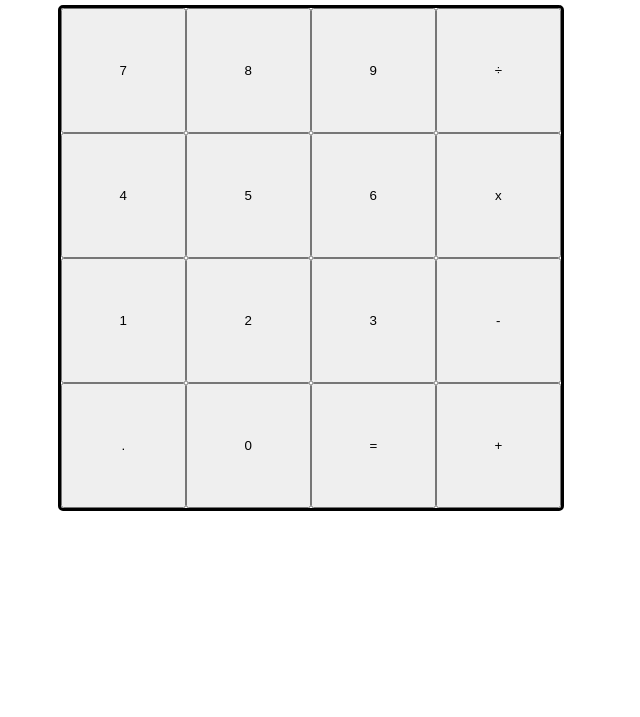
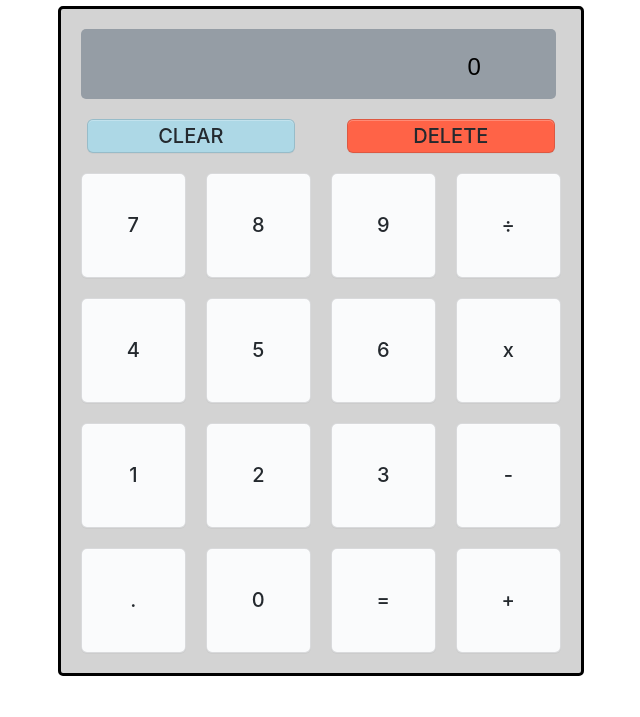
Before and after one commit to urialevy/calculator, a plain HTML site: page index.html in a window 1280 px wide. Shown: the part 83-800 px from the top of the page, without its empty margins (203-843 px from the left). Drawn offline with Linux system fonts and the light colour scheme.

Commit message:
updated GUI

```diff
--- a/index.html
+++ b/index.html
@@ -4,6 +4,12 @@
 <body>
     <div class="container">
         <h1>Calculator</h1>
+        <div id="calc">
+        <div id="result"><p>0</p></div>
+        <div id="topbtns">
+            <button id="clear">CLEAR</button>
+            <button id="delete">DELETE</button>
+        </div>
         <div id="calculatorGrid">
             <button class="num">7</button>
             <button class="num">8</button>
@@ -23,4 +29,5 @@
             <button class="operator">+</button>
         </div>
     </div>
+</div>
 </body>
--- a/style.css
+++ b/style.css
@@ -1,3 +1,7 @@
+body {
+    font-family: Verdana, Geneva, Tahoma, sans-serifq;
+}
+
 .container {
     display: flex;
     justify-content: center;
@@ -9,14 +13,116 @@
 
 
 }
+button {
+    margin-top:20px;
+    appearance: none;
+  background-color: #FAFBFC;
+  border: 1px solid rgba(27, 31, 35, 0.15);
+  border-radius: 6px;
+  box-shadow: rgba(27, 31, 35, 0.04) 0 1px 0, rgba(255, 255, 255, 0.25) 0 1px 0 inset;
+  box-sizing: border-box;
+  color: #24292E;
+  cursor:pointer;
+  display: inline-block;
+  font-family: -apple-system, system-ui, "Segoe UI", Helvetica, Arial, sans-serif, "Apple Color Emoji", "Segoe UI Emoji";
+  font-size: 20px;
+  font-weight: 500;
+  line-height: 20px;
+  list-style: none;
+  padding: 6px 16px;
+  transition: background-color 0.2s cubic-bezier(0.3, 0, 0.5, 1);
+  user-select: none;
+  -webkit-user-select: none;
+  touch-action:manipulation;
+  vertical-align: middle;
+  white-space: nowrap;
+  word-wrap:break-word;
+}
 
+button:hover {
+    background-color: #F3F4F6;
+  text-decoration: none;
+  transition-duration: 0.1s;
+}
+
+button:disabled {
+background-color: #FAFBFC;
+  border-color: rgba(27, 31, 35, 0.15);
+  color: #959DA5;
+  cursor: default;
+}
+
+button:active{
+    background-color: #EDEFF2;
+    box-shadow: rgba(225, 228, 232, 0.2) 0 1px 0 inset;
+    transition: none 0s;
+}
+
+button:focus{
+    outline: 1px transparent;
+}
+
+button:before {
+    display:none;
+}
+
+button:-webkit-details-marker {
+    display:none;
+}
 #calculatorGrid {
     display: inline-grid;
     padding: 10px;
-    border-style: solid;
-    padding: 0;
-    border-radius: 5px;
     width: 500px;
     height: 500px;
     grid-template-columns: repeat(4,1fr);
 }
+
+#calculatorGrid button {
+    padding: 20px;
+    margin: 10px;
+}
+
+#calc {
+    border-radius: 5px;
+    width:fit-content;
+    display: flex;
+    border-style: solid;
+    flex-direction: column;
+    background-color: lightgrey;;
+}
+
+#topbtns {
+    display: flex;
+    justify-content: space-around;
+}
+
+#topbtns button {
+    width:40%;
+}
+
+#result {
+    width: 400px;
+    height: 50px;
+    margin-top: 20px;
+    margin-left: 20px;
+    padding-bottom: 20px;
+    padding-right: 75px;
+    border-radius: 5px;
+    font-family: Arial, Helvetica, sans-serif;
+    vertical-align: auto;
+    font-size: x-large;
+    background-color: #959DA5;
+}
+
+#result p {
+    padding-bottom: 5px;
+    text-align: right;
+}
+
+#clear {
+    background-color: lightblue;
+}
+
+#delete {
+    background-color:tomato;
+}
```
